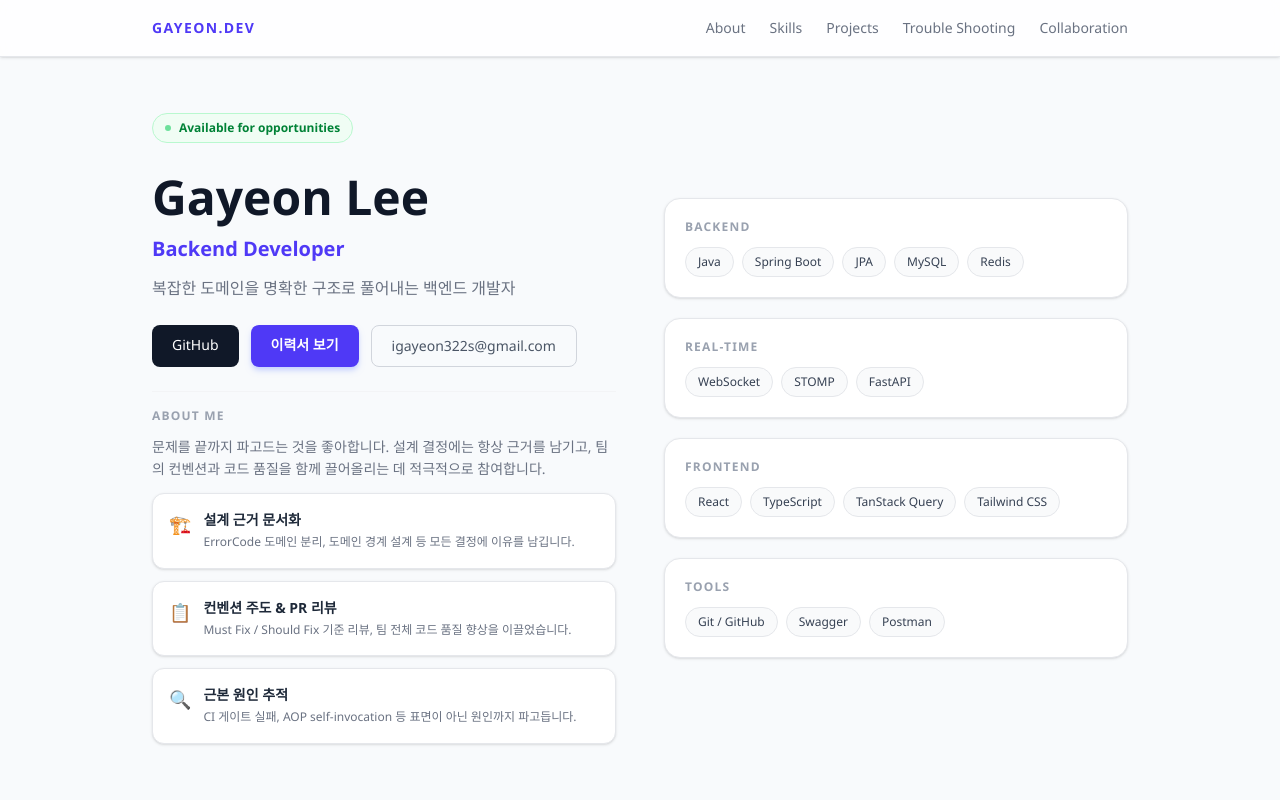
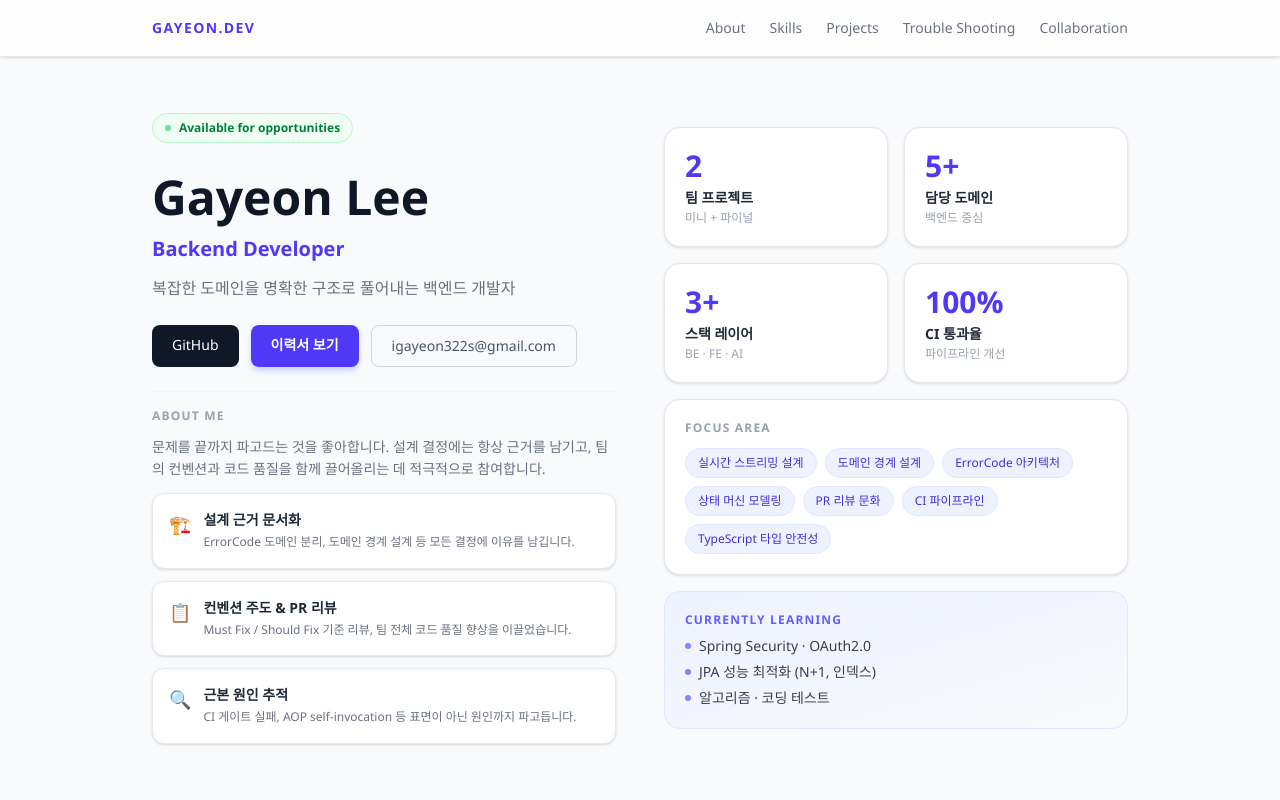
Before and after one commit to ixxveon/portfolio, a React app: page / in a window 1280 px wide. Shown: the top 800 px of the page. Built offline with nearby package versions, Linux system fonts and the light colour scheme; the HTML template or start-up script is replaced by a standard one.

Commit message:
feat(main) : Hero 우측 기술 스택 뱃지 → 숫자 강조·Focus Area·Currently Learning 카드로 교체

```diff
--- a/src/components/Hero.tsx
+++ b/src/components/Hero.tsx
@@ -1,5 +1,5 @@
 import { motion } from "framer-motion";
-import { profile, skills } from "../data/portfolio";
+import { profile } from "../data/portfolio";
 
 const VALUES = [
   {
@@ -108,30 +108,67 @@ export default function Hero(): React.JSX.Element {
           </motion.div>
         </div>
 
-        {/* 우측 — 기술 스택 */}
+        {/* 우측 — 프로필 요약 */}
         <motion.div
           initial={{ opacity: 0, x: 30 }}
           animate={{ opacity: 1, x: 0 }}
           transition={{ duration: 0.6, delay: 0.2 }}
-          className="flex flex-col gap-5"
+          className="flex flex-col gap-4"
         >
-          {skills.map((group) => (
-            <div key={group.category} className="bg-white border border-gray-200 rounded-2xl p-5 shadow-sm">
-              <p className="text-xs text-gray-400 uppercase tracking-widest font-semibold mb-3">
-                {group.category}
-              </p>
+          {/* 숫자 강조 카드 */}
+          <div className="grid grid-cols-2 gap-4">
+            {[
+              { num: "2", label: "팀 프로젝트", sub: "미니 + 파이널" },
+              { num: "5+", label: "담당 도메인", sub: "백엔드 중심" },
+              { num: "3+", label: "스택 레이어", sub: "BE · FE · AI" },
+              { num: "100%", label: "CI 통과율", sub: "파이프라인 개선" },
+            ].map((stat) => (
+              <div
+                key={stat.label}
+                className="bg-white border border-gray-200 rounded-2xl p-5 shadow-sm hover:shadow-md hover:border-indigo-200 transition-all"
+              >
+                <p className="text-3xl font-bold text-indigo-600">{stat.num}</p>
+                <p className="text-sm font-semibold text-gray-800 mt-1">{stat.label}</p>
+                <p className="text-xs text-gray-400 mt-0.5">{stat.sub}</p>
+              </div>
+            ))}
+          </div>
+
+          {/* 핵심 키워드 카드 */}
+          <div className="bg-white border border-gray-200 rounded-2xl p-5 shadow-sm">
+            <p className="text-xs text-gray-400 uppercase tracking-widest font-semibold mb-3">Focus Area</p>
             <div className="flex flex-wrap gap-2">
-                {group.items.map((item) => (
+              {[
+                "실시간 스트리밍 설계",
+                "도메인 경계 설계",
+                "ErrorCode 아키텍처",
+                "상태 머신 모델링",
+                "PR 리뷰 문화",
+                "CI 파이프라인",
+                "TypeScript 타입 안전성",
+              ].map((kw) => (
                 <span
-                    key={item.name}
-                    className="text-xs px-3 py-1.5 bg-gray-50 border border-gray-200 text-gray-700 rounded-full font-medium hover:bg-indigo-50 hover:border-indigo-200 hover:text-indigo-700 transition-colors"
+                  key={kw}
+                  className="text-xs px-3 py-1.5 bg-indigo-50 border border-indigo-100 text-indigo-700 rounded-full font-medium"
                 >
-                    {item.name}
+                  {kw}
                 </span>
               ))}
             </div>
           </div>
+
+          {/* 현재 학습 중 */}
+          <div className="bg-gradient-to-br from-indigo-50 to-slate-50 border border-indigo-100 rounded-2xl p-5">
+            <p className="text-xs text-indigo-500 uppercase tracking-widest font-semibold mb-2">Currently Learning</p>
+            <div className="flex flex-col gap-1.5">
+              {["Spring Security · OAuth2.0", "JPA 성능 최적화 (N+1, 인덱스)", "알고리즘 · 코딩 테스트"].map((item) => (
+                <div key={item} className="flex items-center gap-2 text-sm text-gray-700">
+                  <span className="w-1.5 h-1.5 rounded-full bg-indigo-400 shrink-0" />
+                  {item}
+                </div>
               ))}
+            </div>
+          </div>
         </motion.div>
       </div>
     </section>
```
Lines whose indentation alone changed are shown as unchanged.
